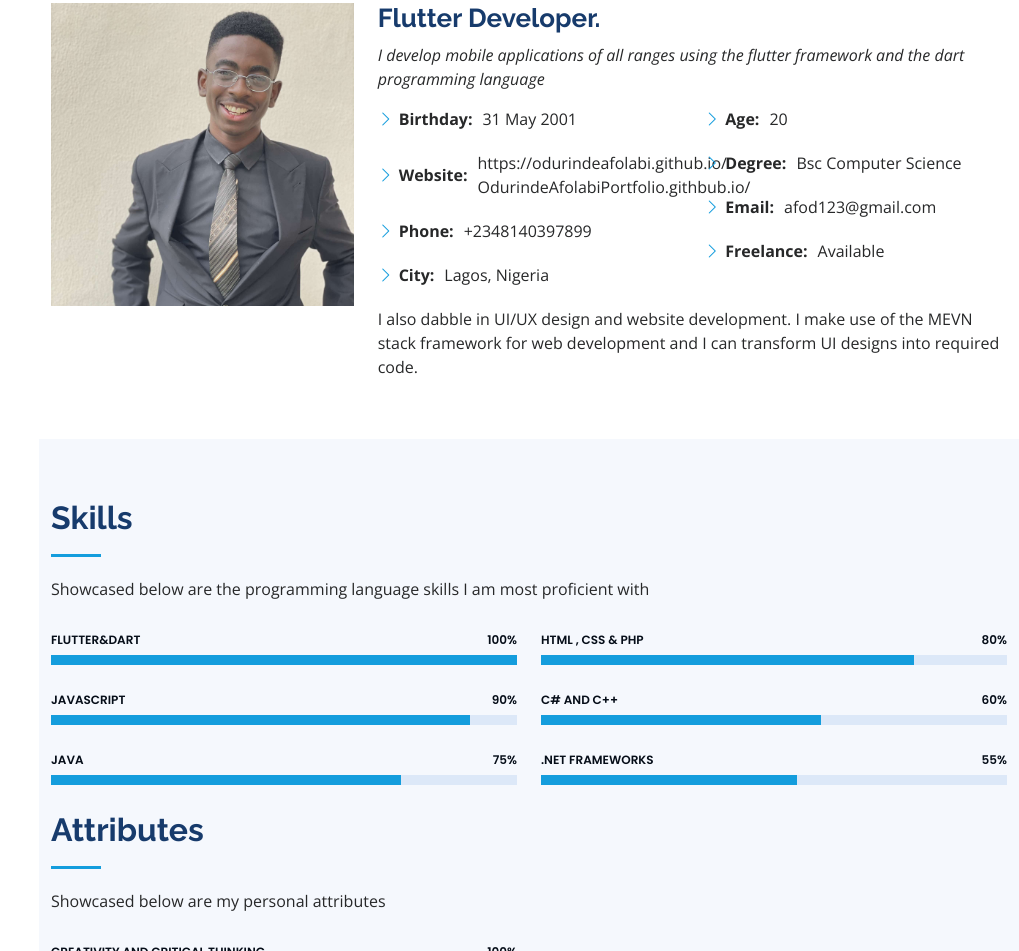
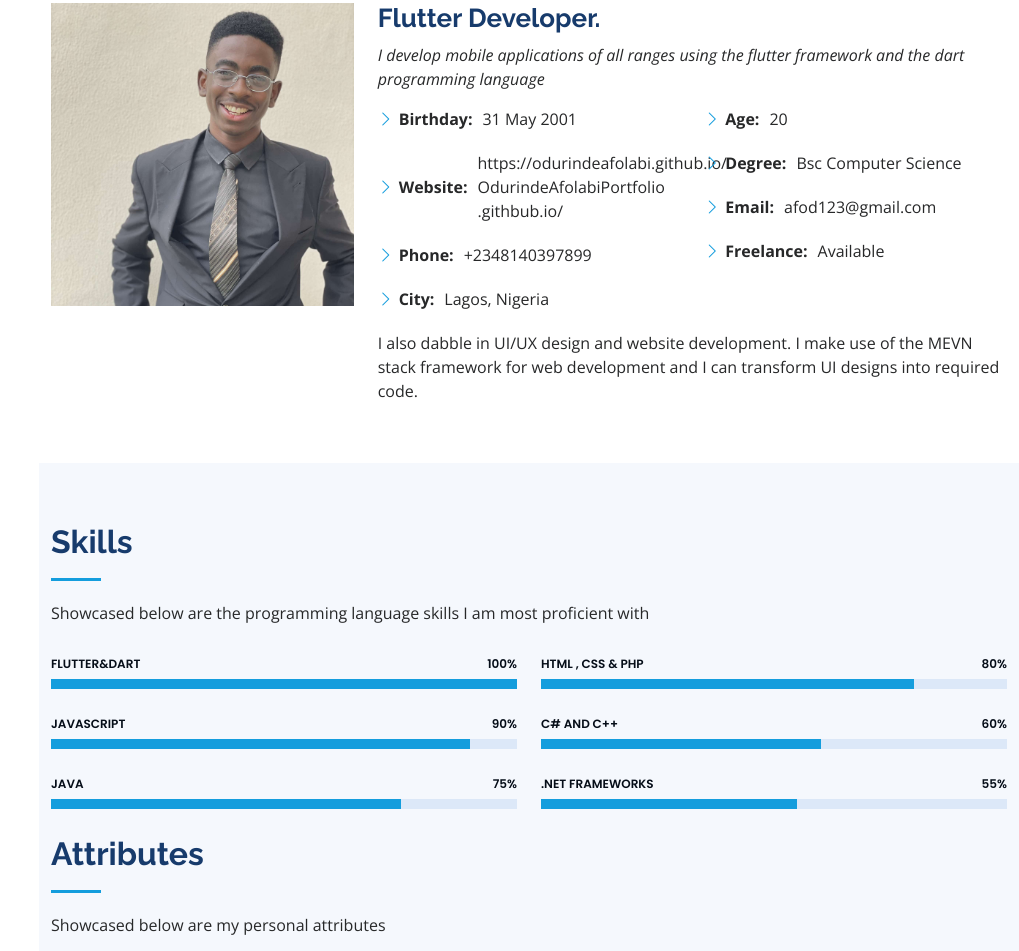
Before and after one commit to OdurindeAfolabi/odurindeafolabi_portfolio, a plain HTML site: page index.html in a window 1280 px wide. Shown: the part 1013-1964 px from the top of the page, without its empty margins (261-1280 px from the left). Drawn offline with nearby package versions, Linux system fonts and the light colour scheme.

Commit message:
Update index.html

```diff
--- a/index.html
+++ b/index.html
@@ -100,7 +100,7 @@
               <div class="col-lg-6">
                 <ul>
                   <li><i class="bi bi-chevron-right"></i> <strong>Birthday:</strong> <span>31 May 2001</span></li>
-                  <li><i class="bi bi-chevron-right"></i> <strong>Website:</strong> <span>https://odurindeafolabi.github.io/<br>OdurindeAfolabiPortfolio.githbub.io/</span></li>
+                  <li><i class="bi bi-chevron-right"></i> <strong>Website:</strong> <span>https://odurindeafolabi.github.io/<br>OdurindeAfolabiPortfolio <br>.githbub.io/</span></li>
                   <li><i class="bi bi-chevron-right"></i> <strong>Phone:</strong> <span>+2348140397899</span></li>
                   <li><i class="bi bi-chevron-right"></i> <strong>City:</strong> <span>Lagos, Nigeria</span></li>
                 </ul>
```
